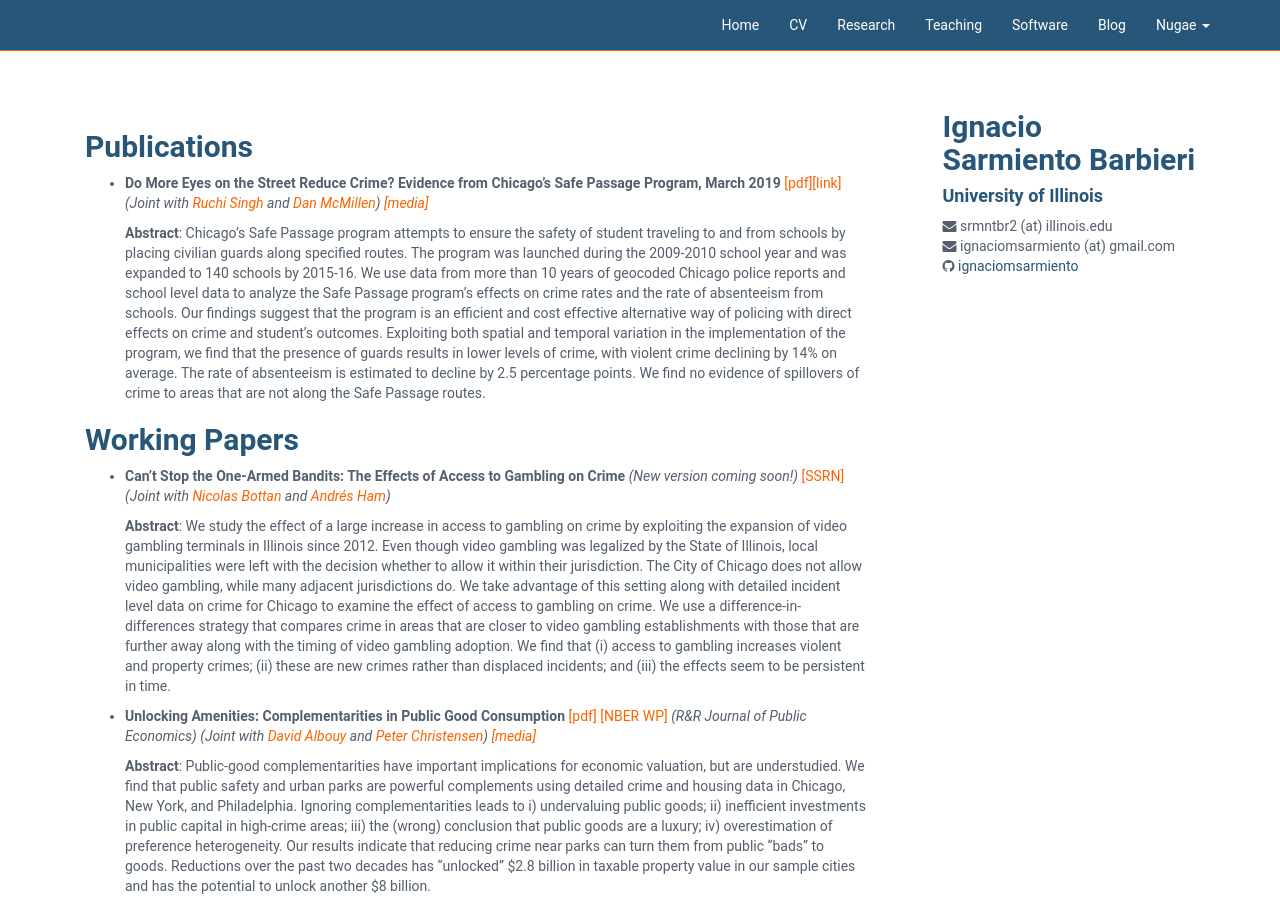
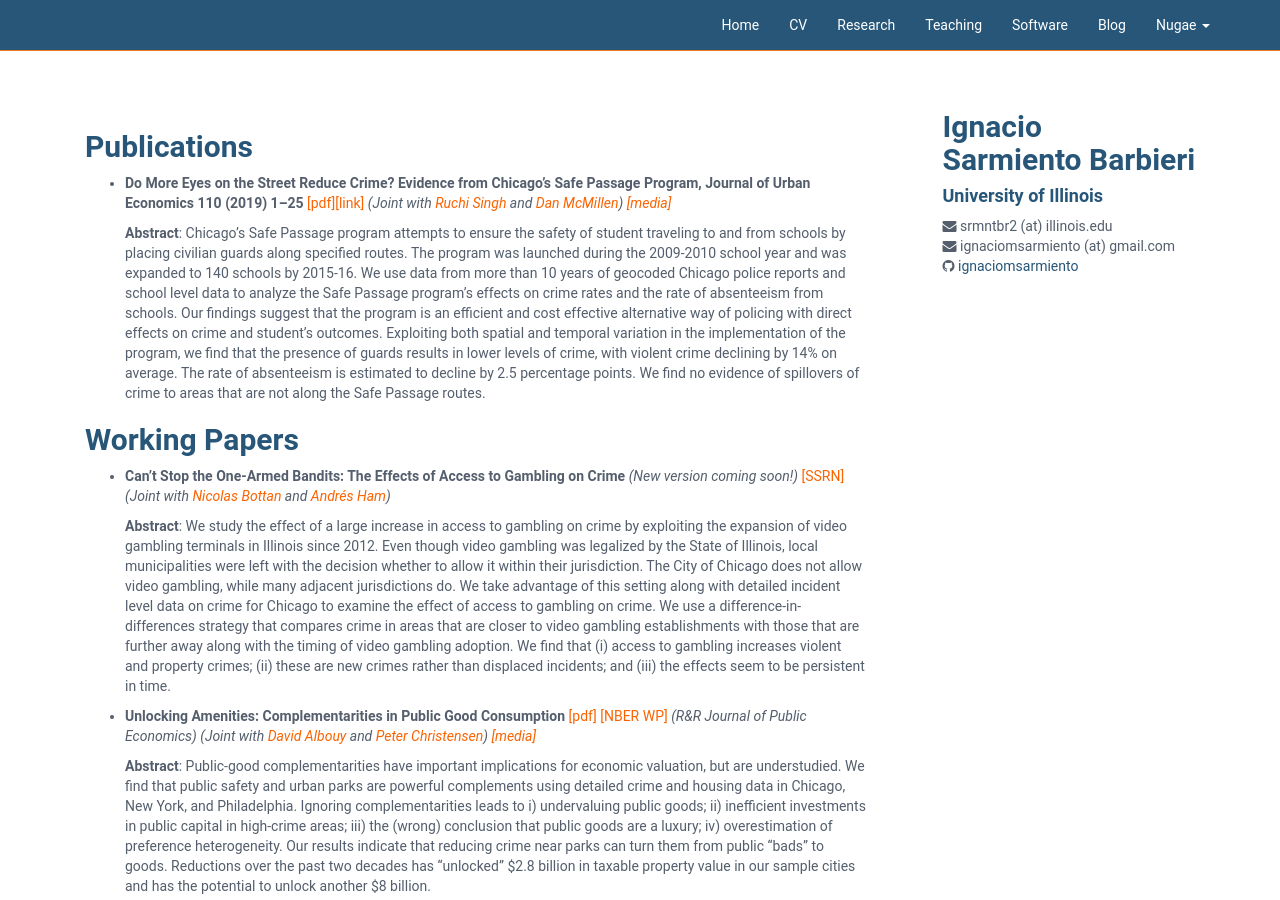
Before and after one commit to ignaciomsarmiento/ignaciomsarmiento.github.io, a Jekyll site: the page built from research.md, in a window 1280 px wide and 900 px high. Built offline with Jekyll 4.4.1, drawn with Linux system fonts in a browser that asks for light colours; our own code applies the rules of GitHub Pages for plain Markdown files.

Commit message:
fixed Safe_Passage Journal

```diff
--- a/research.md
+++ b/research.md
@@ -4,7 +4,7 @@ layout: secondary_pages
 
 ## Publications
 
-* **Do More Eyes on the Street Reduce Crime? Evidence from Chicago’s Safe Passage Program, March 2019** [[pdf]](/assets/Safe_Passage_JUE.pdf)[[link]](https://www.sciencedirect.com/science/article/pii/S0094119019300014)
+* **Do More Eyes on the Street Reduce Crime? Evidence from Chicago’s Safe Passage Program, Journal of Urban Economics 110 (2019) 1–25** [[pdf]](/assets/Safe_Passage_JUE.pdf)[[link]](https://www.sciencedirect.com/science/article/pii/S0094119019300014)
 	*(Joint with [Ruchi Singh](http://www.ruchisingh.net/) and [Dan McMillen](https://sites.google.com/site/danielpmcmillen/home))* *[[media]](https://n.pr/2kZ9HDh)*
 
 	**Abstract**:
```
